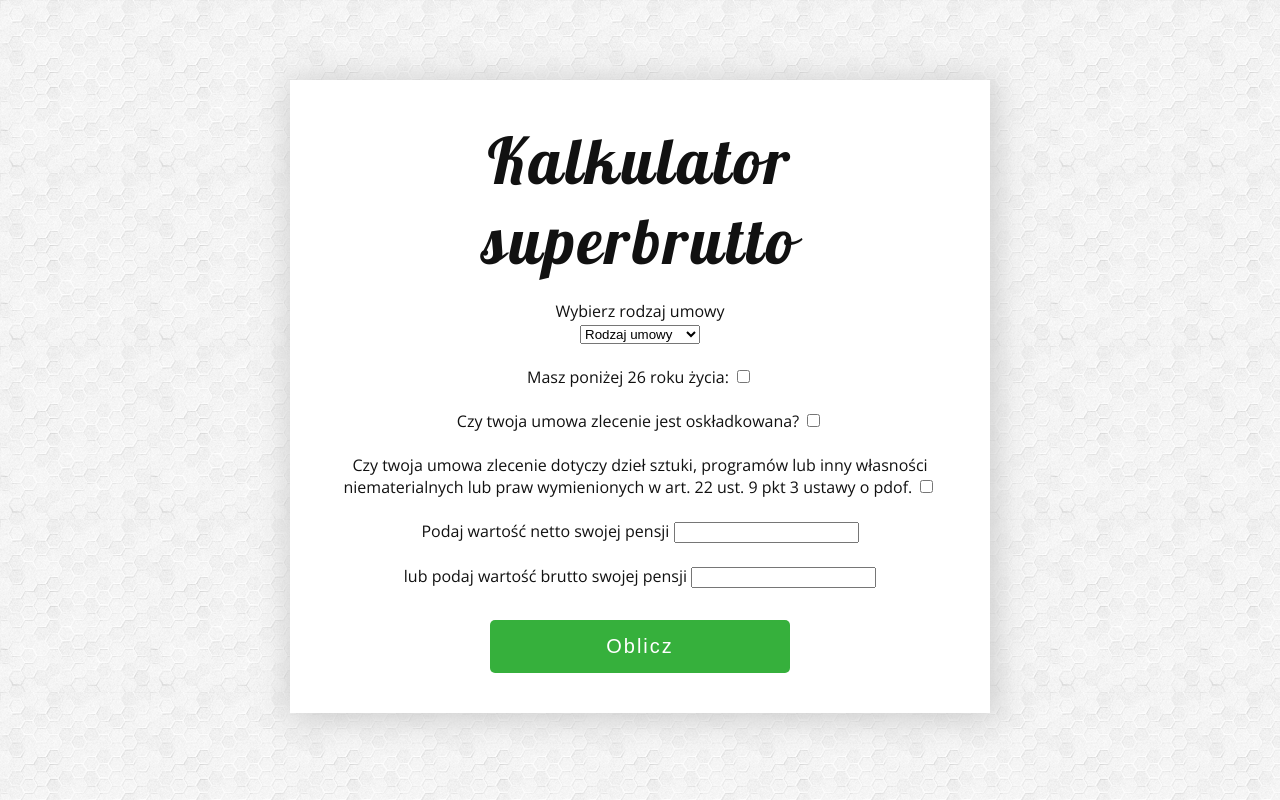
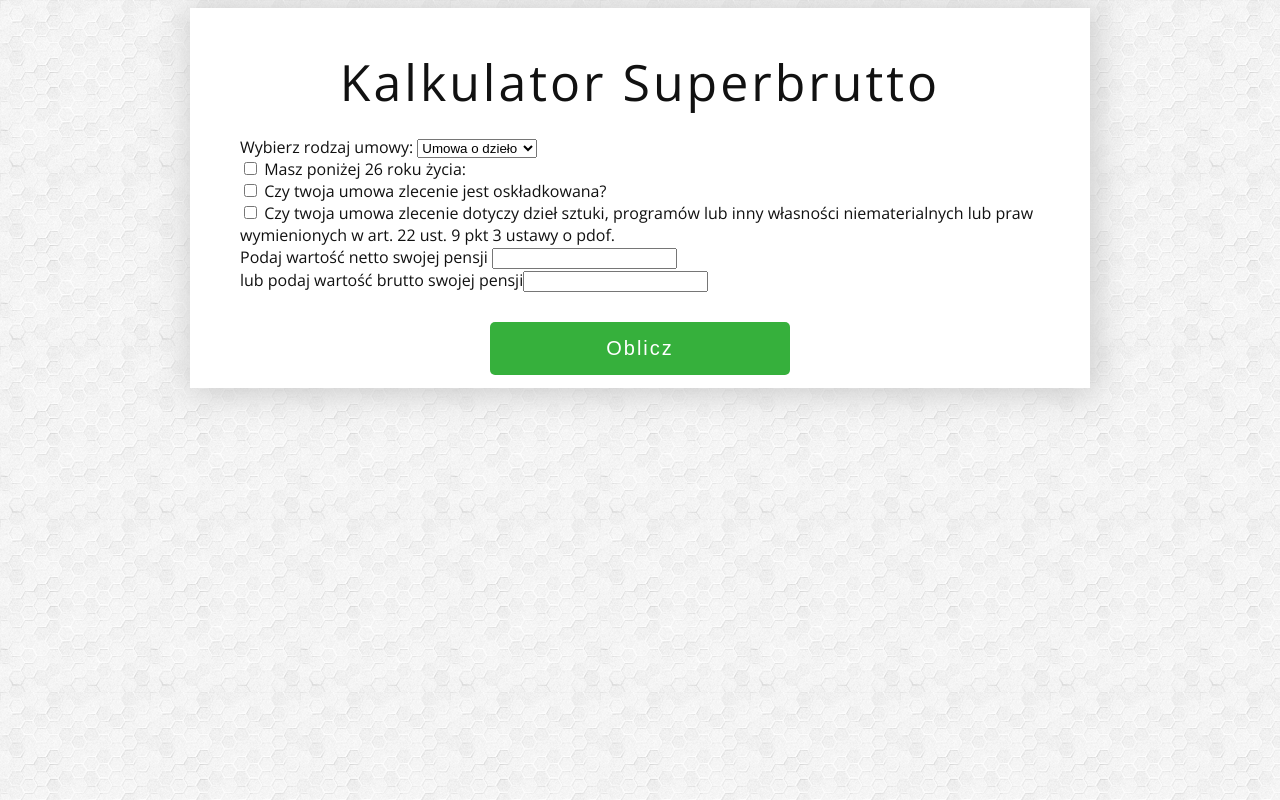
Before and after one commit to Ciriel/supperbrutto, a PHP site: page /main.php in a window 1280 px wide. Run offline with PHP 8.4, Linux system fonts and the light colour scheme.

Commit message:
Something works!

```diff
--- a/main.css
+++ b/assets/main.css
@@ -1,7 +1,6 @@
-body
-{
+body {
 	/* Background pattern from subtlepatterns.com */
-	background-image: url("img/hexellence.png");
+	background-image: url("../img/hexellence.png");
 	font-size: 16px;
 	font-family: 'Open Sans', sans-serif;
 	color: #111;
@@ -12,40 +11,28 @@ a:visited { color: #36b03c; }
 a:active  { color: #36b03c; }
 a:hover   { color: #37b93d; text-decoration: underline; }
 
-h1
-{
-	font-family: 'Lobster', cursive;
-	font-size: 64px;
+h1 {
+	font-family: 'Open Sans', cursive;
+	font-size: 50px;
 	font-weight: 400;
 	text-align: center;
 	letter-spacing: 3px;
-	margin-top: 0px;
+	margin-top: 0;
 	margin-bottom: 20px;
 }
 
-p
-{
-	text-align: center;
-}
-
-.container
-{
+.container {
 	background-color: white;
-	width: 600px;
+	width: 800px;
+	height: 300px;
 	padding: 40px 50px;
-	margin-left: auto;
-	margin-right: auto;
-	margin-top: 80px;
+	margin: auto;
 	-webkit-box-shadow: 3px 3px 30px 5px rgba(204,204,204,0.9);
 	-moz-box-shadow: 3px 3px 30px 5px rgba(204,204,204,0.9);
 	box-shadow: 3px 3px 30px 5px rgba(204,204,204,0.9);
-	text-align: center;
 }
 
-input[type=text],
-input[type=email],
-input[type=password]
-{
+input[type=text], input[type=email], input[type=password] {
 	width: 300px;
 	background-color: #efefef;
 	color: #666;
@@ -59,26 +46,22 @@ input[type=password]
 	margin-bottom: 10px;
 }
 
-input[type=text]:focus,
-input[type=email]:focus,
-input[type=password]:focus
-{
-	-webkit-box-shadow: 0px 0px 10px 2px rgba(204,204,204,0.9);
-	-moz-box-shadow: 0px 0px 10px 2px rgba(204,204,204,0.9);
-	box-shadow: 0px 0px 10px 2px rgba(204,204,204,0.9);
+input[type=text]:focus, input[type=email]:focus, input[type=password]:focus {
+	-webkit-box-shadow: 0 0 10px 2px rgba(204,204,204,0.9);
+	-moz-box-shadow: 0 0 10px 2px rgba(204,204,204,0.9);
+	box-shadow: 0 0 10px 2px rgba(204,204,204,0.9);
 	border: 2px solid #a5cda5;
 	background-color: #e9f3e9;
 	color: #428c42;
 }
 
-input[type=submit]
-{
+input[type=submit] {
 	width: 300px;
 	background-color: #36b03c;
 	font-size: 20px;
 	color: white;
 	padding: 15px 10px;
-	margin-top: 10px;
+	margin-top: 30px;
 	border: none;
 	border-radius: 5px;
 	cursor: pointer;
@@ -86,21 +69,24 @@ input[type=submit]
 	outline: none;
 }
 
-input[type=submit]:focus
-{
-	-webkit-box-shadow: 0px 0px 15px 5px rgba(204,204,204,0.9);
-	-moz-box-shadow: 0px 0px 15px 5px rgba(204,204,204,0.9);
-	box-shadow: 0px 0px 15px 5px rgba(204,204,204,0.9);
+input[type=submit]:focus {
+	-webkit-box-shadow: 0 0 15px 5px rgba(204,204,204,0.9);
+	-moz-box-shadow: 0 0 15px 5px rgba(204,204,204,0.9);
+	box-shadow: 0 0 15px 5px rgba(204,204,204,0.9);
 }
 
-input[type=submit]:hover
-{
+input[type=submit]:hover {
 	background-color: #37b93d;
 }
 
-th, td
-{
+th, td {
 	border: 1px solid black;
 	padding: 5px;
 	width: 100%;
 }
+
+.oblicz {
+	display: block;
+	margin-right: auto;
+	margin-left: auto;
+}
--- a/index.php
+++ b/index.php
@@ -1 +1,2 @@
-//Milczenie jest złotem
+<?php
+//He he IKS DE
--- a/main.php
+++ b/main.php
@@ -7,57 +7,45 @@
     <meta name="keywords" content="php, kurs, PDO, połączenie, MySQL">
     <meta http-equiv="X-Ua-Compatible" content="IE=edge">
 
-    <link rel="stylesheet" href="main.css">
+    <link rel="stylesheet" href="assets/main.css">
     <link href="https://fonts.googleapis.com/css?family=Lobster|Open+Sans:400,700&amp;subset=latin-ext" rel="stylesheet">
-    <!--[if lt IE 9]>
-        <script src="https://cdnjs.cloudflare.com/ajax/libs/html5shiv/3.7.3/html5shiv.min.js"></script>
-    <![endif]-->
+    <!--[if lt IE 9]><script src="https://cdnjs.cloudflare.com/ajax/libs/html5shiv/3.7.3/html5shiv.min.js"></script><![endif]-->
 </head>
 
 <body>
     <div class="container">
 
         <header>
-            <h1>Kalkulator superbrutto</h1>
+            <h1>Kalkulator Superbrutto</h1>
         </header>
 
         <main>
             <article>
                 <form method="post" action="calculate.php">
-					<label>Wybierz rodzaj umowy
-					<br>
+					<label class="main-label">Wybierz rodzaj umowy:
                         <select id="umowa" name="umowa">
-					<option selected="selected">Rodzaj umowy</option>
-					<option value="1">Umowa o dzieło</option>
+                            <option selected="selected" value="1">Umowa o dzieło</option>
                             <option value="2">Umowa zlecenie</option>
                             <option value="3">Umowa o pracę</option>
                         </select>
                         <br>
-					<br>
-					Masz poniżej 26 roku życia:
-					<input type="checkbox" name="wiek">
-					<br>
-					<br>
-					Czy twoja umowa zlecenie jest oskładkowana?
-					<input type="checkbox" name="skladki">
-					<br>
-					<br>
-					Czy twoja umowa zlecenie dotyczy dzieł sztuki, programów lub inny własności niematerialnych lub praw wymienionych w art. 22 ust. 9 pkt 3 ustawy o pdof.
-					<input type="checkbox" name="prawaAutorskie">
-					<br>
-					<br>
+
+                        <input type="checkbox" name="wiek"> Masz poniżej 26 roku życia:  <br>
+                        <input type="checkbox" name="skladki"> Czy twoja umowa zlecenie jest oskładkowana?  <br>
+                        <input type="checkbox" name="prawaAutorskie">   Czy twoja umowa zlecenie dotyczy dzieł sztuki,
+                        programów lub inny własności niematerialnych lub
+                        praw wymienionych w art. 22 ust. 9 pkt 3 ustawy o pdof.  <br>
                     </label>
-                    <label>Podaj wartość netto swojej pensji
-                    <input type="input" name="netto">
+
+                    <label class="main-label">
+                        Podaj wartość netto swojej pensji <input type="input" name="netto">
                     </label>
                     <br>
+                    <label class="main-label">
+                        lub podaj wartość brutto swojej pensji<input type="input" name="brutto">
+					</label>
                     <br>
-					<lable>lub podaj wartość brutto swojej pensji
-					<input type="input" name="brutto">
-					</lable>
-					<br>
-					<br>
-                    <input type="submit" value="Oblicz">
+                    <input class="oblicz" type="submit" value="Oblicz">
                 </form>
             </article>
         </main>
```
Also changed, not shown: calculate.php (+65 -112 lines), inc/supperbrutto-activate.php (added, +12 -0 lines), inc/supperbrutto-deactivate.php (added, +11 -0 lines), superbrutto.php (deleted, +0 -44 lines), supperbrutto.php (added, +91 -0 lines), templates/admin.php (added, +55 -0 lines), uninstall.php (added, +24 -0 lines), README.md (added), 1 other file. Lines whose indentation alone changed are shown as unchanged.
